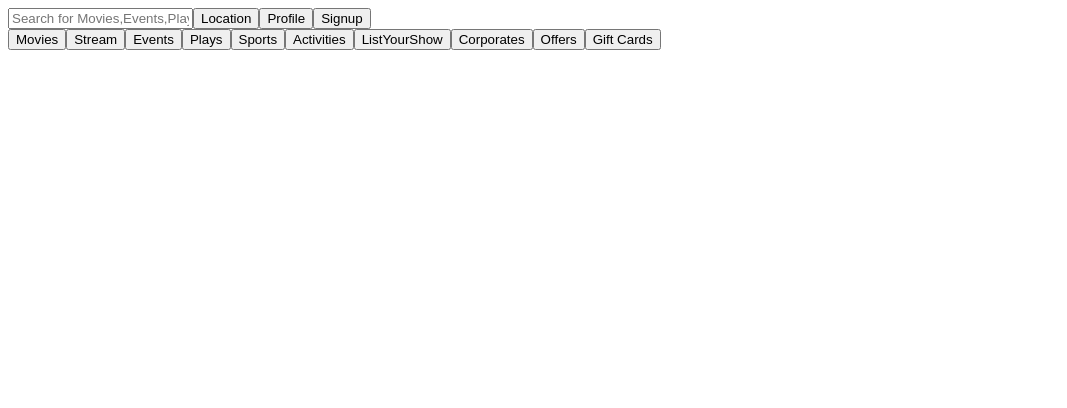
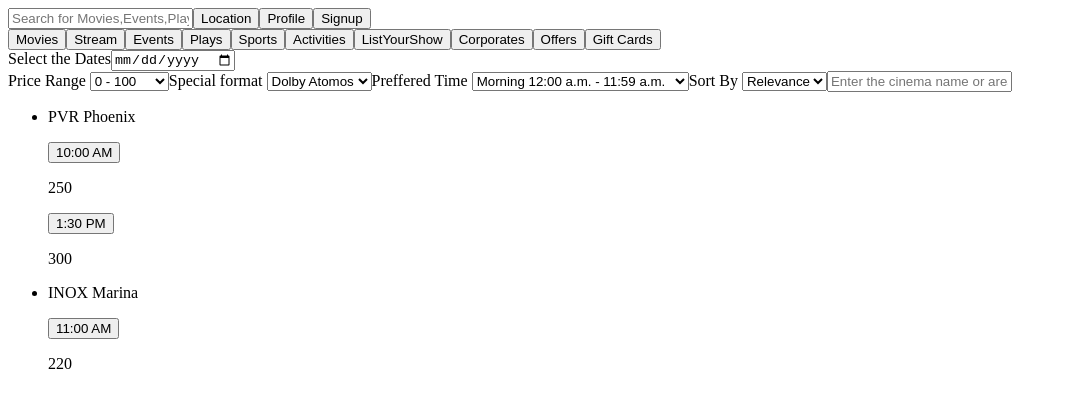
Before and after one commit to Nikhil10062006/movie-reservation-system, a React (Vite) app: page /movies/1/select-theatre in a window 1280 px wide. Shown: the top 408 px of the page, without its empty margins (0-1067 px from the left). Built offline with nearby package versions, Linux system fonts and the light colour scheme; no server answers.

Commit message:
Added the theatre filters logic with some code improvements

```diff
--- a/src/Components/notFound.jsx
+++ b/src/Components/notFound.jsx
@@ -1,5 +1,5 @@
 function NotFound(){
-    return <p>Error 404!!!</p>
+    return <p>Error 404 Not Found!!!</p>
 }
 
 export default NotFound;
--- a/src/Components/theatres/dateSelector.jsx
+++ b/src/Components/theatres/dateSelector.jsx
@@ -1,11 +1,23 @@
-import {useState } from "react";
-function DateSelector(){
-    return (
-        <>
-        <label htmlFor="movieDates">Select the Dates</label>
-        <input type="date" id="movie-dates"/>
-        </>
-    )
-
+import { useState } from "react";
+function DateSelector({ selectedFilters, setSelectedFilters }) {
+  function handleDateChange(e) {
+    const { name, value } = e.target;
+    setSelectedFilters((prev) => ({
+      ...prev,
+      [name]: value,
+    }));
+  }
+  return (
+    <div>
+      <label htmlFor="movieDates">Select the Dates</label>
+      <input
+        type="date"
+        id="movieDates"
+        name="date"
+        value={selectedFilters.date}
+        onChange={handleDateChange}
+      />
+    </div>
+  );
 }
 export default DateSelector;
--- a/src/Components/theatres/thatreFilters.jsx
+++ b/src/Components/theatres/thatreFilters.jsx
@@ -1,32 +1,74 @@
 import { useState } from "react";
-function TheatreFilters() {
+function TheatreFilters({ selectedFilters, setSelectedFilters }) {
+  function handlleFilterschange(e) {
+    const { name, value } = e.target;
+    setSelectedFilters((prev) => ({
+      ...prev,
+      [name]: value,
+    }));
+  }
   return (
     <>
-      <label htmlFor="price">Price Range</label>
-      <label htmlFor="format">Special format</label>
-      <label htmlFor="timing">Preffered Time</label>
-      <label htmlFor="sort">Sort By</label>
-      <select id="price" name="price">
+      <label htmlFor="price">
+        Price Range{" "}
+        <select
+          id="price"
+          name="price"
+          value={selectedFilters.price}
+          onChange={handlleFilterschange}
+        >
           <option value="0-100">0 - 100</option>
-        <option value="0-100">100 - 200</option>
-        <option value="0-100">200 - 300</option>
-        <option value="0-100">300 - 400</option>
+          <option value="100-200">100 - 200</option>
+          <option value="200-300">200 - 300</option>
+          <option value="300-400">300 - 400</option>
         </select>
-      <select id="format" name="format">
+      </label>
+      <label htmlFor="format">
+        Special format{" "}
+        <select
+          id="format"
+          name="format"
+          value={selectedFilters.format}
+          onChange={handlleFilterschange}
+        >
           <option value="dolby-atomos">Dolby Atomos</option>
         </select>
-      <select id="timing" name="timing">
+      </label>
+      <label htmlFor="timing">
+        Preffered Time{" "}
+        <select
+          id="timing"
+          name="time"
+          value={selectedFilters.time}
+          onChange={handlleFilterschange}
+        >
           <option value="Morning">Morning 12:00 a.m. - 11:59 a.m.</option>
-        <option value="AfterNoon">AfterNoon 12:00 p.m. - 3:59 p.m.</option>
+          <option value="Afternoon">AfterNoon 12:00 p.m. - 3:59 p.m.</option>
           <option value="Evening">Evening 4:00 p.m. - 6:59 p.m.</option>
           <option value="Night">Night 7:00 p.m. - 11:59 p.m.</option>
         </select>
-      <select id="sort" name="sort">
+      </label>
+      <label htmlFor="sortby">
+        Sort By{" "}
+        <select
+          id="sortby"
+          name="sortby"
+          value={selectedFilters.sortby}
+          onChange={handlleFilterschange}
+        >
           <option value="Relevance">Relevance</option>
           <option value="Popularity">Popularity</option>
           <option value="Distance">Distance</option>
         </select>
-      <input type="text" placeholder="Enter the cinema name or area" />
+      </label>
+
+      <input
+        type="text"
+        placeholder="Enter the cinema name or area"
+        name="search"
+        value={selectedFilters.search}
+        onChange={handlleFilterschange}
+      />
     </>
   );
 }
--- a/src/Components/theatres/theatreCards.jsx
+++ b/src/Components/theatres/theatreCards.jsx
@@ -1,14 +1,16 @@
 import { useState } from "react";
+import {useNavigate} from "react-router-dom";
 function TheatreCards({ theatre }) {
+  const navigate = useNavigate();
   return (
-    <li key={theatre.id}>
+    <li>
       <p>{theatre.name}</p>
       {theatre.shows.map((show) => {
         return (
-          <>
-            <p>{show.time}</p>
+          <div key={show.showId}>
+            <button onClick={() => navigate("/reservation")}>{show.time}</button>
             <p>{show.price}</p>
-          </>
+          </div>
         );
       })}
     </li>
--- a/src/Components/theatres/theatreList.jsx
+++ b/src/Components/theatres/theatreList.jsx
@@ -1,10 +1,9 @@
-import { useState } from "react";
 import TheatreCards from "./theatreCards";
 function TheatreList({ theatres }) {
   return (
     <ul>
       {theatres.map((theatre) => {
-        return <TheatreCards theatre={theatre} />;
+        return <TheatreCards theatre={theatre} key={theatre.theatreId}/>;
       })}
     </ul>
   );
--- a/src/pages/movieTheatre.jsx
+++ b/src/pages/movieTheatre.jsx
@@ -1,4 +1,4 @@
-import { useState, lazy, Suspense, useEffect } from "react";
+import { useState, lazy, Suspense, useEffect, useMemo } from "react";
 import { useParams } from "react-router-dom";
 import getTheatreDetails from "../services/movieTheatreService.jsx";
 import normalizeTheatreDetails from "../utils/normalizeTheatreDetails.jsx";
@@ -8,15 +8,72 @@
 import MovieSummary from "../components/theatres/movieSummary.jsx";
 
 const Navbar = lazy(() => import("../components/navbar.jsx"));
-const TheatreCards = lazy(
-  () => import("../components/theatres/theatreCards.jsx"),
-);
 
 function MovieTheatre() {
   const { id } = useParams();
   const [loading, setLoading] = useState(false);
   const [errors, setErrors] = useState(null);
   const [theatres, setTheatres] = useState([]);
+  const [selectedFilters, setSelectedFilters] = useState({
+    date: "",
+    price: "",
+    format: "",
+    time: "",
+    sortby: "",
+    search: "",
+  });
+  const [debouncedSearch, setDebouncedSearch] = useState("");
+
+  const filterTheatres = useMemo(() => {
+    if (!theatres.length) return [];
+
+    let updatedTheatres = [...theatres];
+    if (debouncedSearch.trim() !== "") {
+      const searchLower = debouncedSearch.toLowerCase();
+      updatedTheatres = updatedTheatres.filter((theatre) =>
+        theatre.name.toLowerCase().includes(searchLower),
+      );
+    }
+
+    return updatedTheatres
+      .map((theatre) => {
+        let filteredShows = [...theatre.shows];
+
+        if (selectedFilters.price) {
+          const [min, max] = selectedFilters.price
+            .split("-")
+            .map((num) => Number(num.trim()));
+
+          filteredShows = filteredShows.filter(
+            (show) => show.price >= min && show.price <= max,
+          );
+        }
+
+        if (selectedFilters.time) {
+          filteredShows = filteredShows.filter((show) => {
+            const date = new Date(`1970-01-01 ${show.time}`);
+            const hour = date.getHours();
+
+            if (selectedFilters.time === "Morning")
+              return hour >= 0 && hour < 12;
+            else if (selectedFilters.time === "Afternoon")
+              return hour >= 12 && hour < 16;
+            else if (selectedFilters.time === "Evening")
+              return hour >= 16 && hour < 19;
+            else if (selectedFilters.time === "Night")
+              return hour >= 19 && hour < 24;
+
+            return true;
+          });
+        }
+
+        return {
+          ...theatre,
+          shows: filteredShows,
+        };
+      })
+      .filter((theatre) => theatre.shows.length > 0);
+  }, [theatres, selectedFilters,debouncedSearch]);
 
   useEffect(() => {
     const controller = new AbortController();
@@ -34,19 +91,13 @@
           .map(normalizeTheatreDetails)
           .filter(Boolean);
         if (validatedtheatreList.length === 0) {
-          setErrors("Invalid fromat");
+          setErrors("Invalid format");
           return;
         }
         setTheatres(validatedtheatreList);
       })
       .catch((err) => {
         setLoading(false);
-
-        if (!err.response) {
-          setErrors("Network Error");
-          return;
-        }
-
         const dummyTheatres = [
           {
             theatreId: "101",
@@ -60,9 +111,14 @@
             theatreId: "102",
             name: "INOX Marina",
             shows: [{ showId: "1003", time: "11:00 AM", price: 220 }],
+          },
+        ];
+        setTheatres(dummyTheatres);
+
+        if (!err.response) {
+          setErrors("Network Error");
+          return;
         }
-          ]
-        setTheatres(dummyTheatres);
 
         const message = err.response.data.message || "Something went wrong";
         const statusCode = err.response.status;
@@ -70,7 +126,7 @@
         if ([400, 409, 500, 503, 422].includes(statusCode)) {
           setErrors(message);
         } else {
-          setErrors("Unexpected Error Occured");
+          setErrors("Unexpected Error Occurred");
         }
       });
 
@@ -78,6 +134,15 @@
       controller.abort();
     };
   }, [id]);
+
+  useEffect(() => {
+    const timeOutid = setTimeout(() => {
+      setDebouncedSearch(selectedFilters.search);
+    }, 300);
+    return () => {
+      clearTimeout(timeOutid);
+    };
+  }, [selectedFilters.search]);
 
   if (loading) {
     return <p>Loading...</p>;
@@ -98,9 +163,15 @@
         {theatres.length > 0 && (
           <>
             <MovieSummary />
-            <DateSelector />
-            <TheatreFilters />
-            <TheatreList theatres={theatres} />
+            <DateSelector
+              setSelectedFilters={setSelectedFilters}
+              selectedFilters={selectedFilters}
+            />
+            <TheatreFilters
+              setSelectedFilters={setSelectedFilters}
+              selectedFilters={selectedFilters}
+            />
+            <TheatreList theatres={filterTheatres} />
           </>
         )}
       </main>
--- a/src/utils/normalizeTheatreDetails.jsx
+++ b/src/utils/normalizeTheatreDetails.jsx
@@ -1,5 +1,4 @@
 function normalizeTheatreDetails(theatre) {
-  // Basic validation
   if (
     !theatre ||
     typeof theatre !== "object" ||
```
Lines whose indentation alone changed are shown as unchanged.
